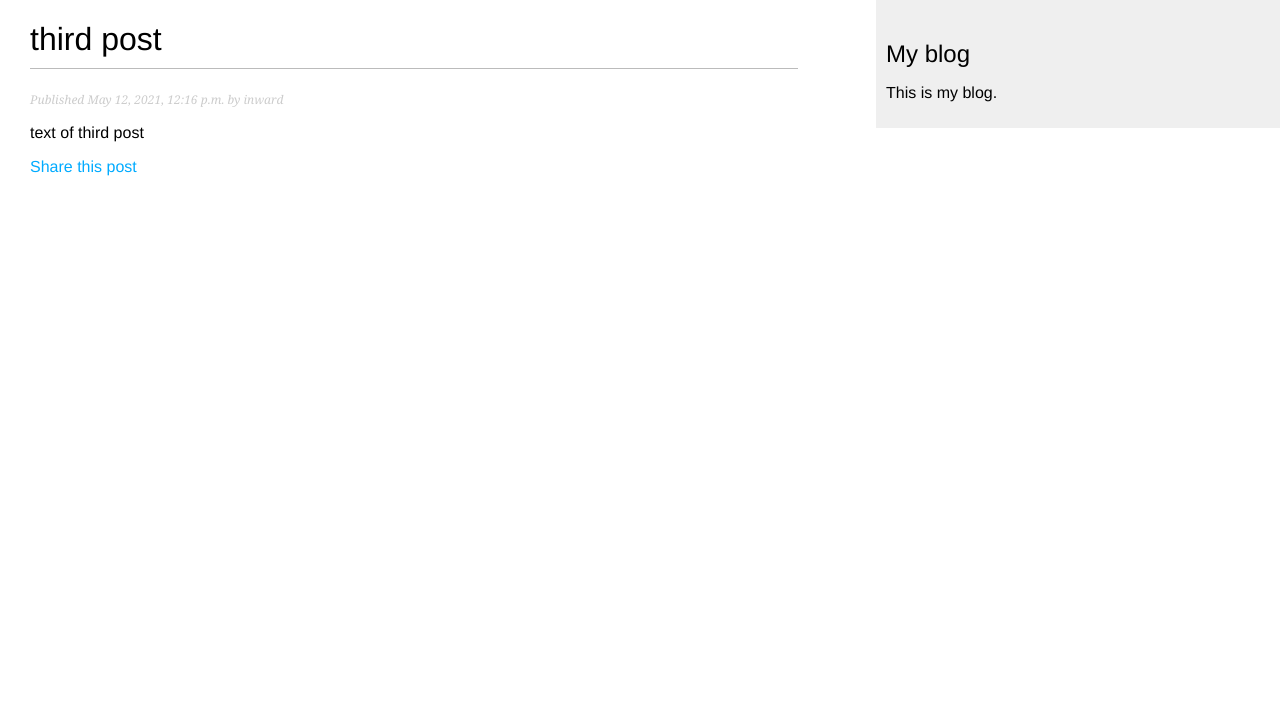
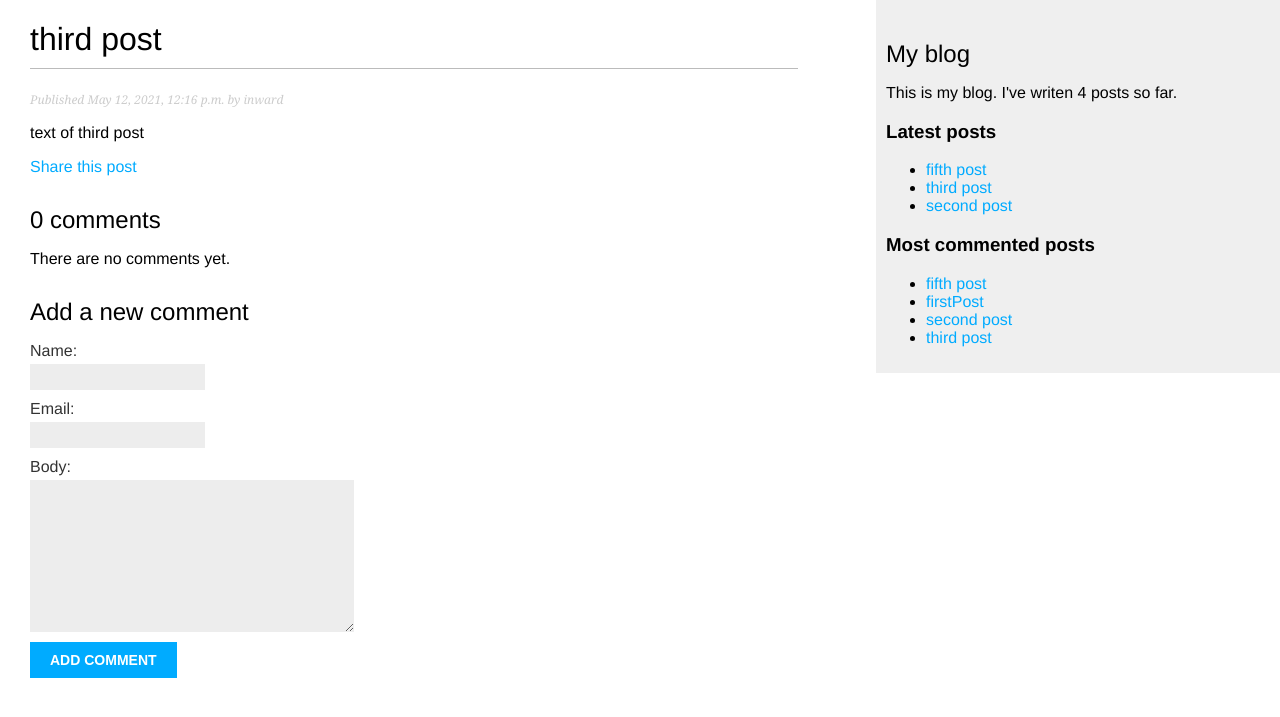
Before and after one commit to inwardik/pythonanywhere, a Django app: a page that uses blog/templates/blog/base.html in a window 1280 px wide. Shown: the top 717 px of the page. Run offline with Django 3.2, Linux system fonts and the light colour scheme; data comes from the database, SQL or seed files in the repository; both versions use the stored data as it was after the commit.

Commit message:
comment forms and user templates

```diff
--- a/blog/forms.py
+++ b/blog/forms.py
@@ -1,7 +1,13 @@
 from django import forms
+from .models import Comment
 
 class EmailPostForm(forms.Form):
     name = forms.CharField(max_length=25)
     email = forms.EmailField()
     to = forms.EmailField()
     comments = forms.CharField(required=False, widget=forms.Textarea)
+
+class CommentForm(forms.ModelForm):
+    class Meta:
+        model = Comment
+        fields = ('name', 'email', 'body')
--- a/blog/templates/blog/base.html
+++ b/blog/templates/blog/base.html
@@ -1,3 +1,4 @@
+{% load blog_tags %}
 {% load static %}
 <!DOCTYPE html>
 <html lang="en">
@@ -12,7 +13,16 @@
     </div>
     <div id="sidebar">
         <h2>My blog</h2>
-        <p>This is my blog.</p>
+        <p>This is my blog. I've writen {% total_posts %} posts so far.</p>
+        <h3>Latest posts</h3>
+        {% show_latest_posts 3 %}
+        <h3>Most commented posts</h3>
+        {% get_most_commented_posts as most_commented_posts %}
+        <ul>
+            {% for post in most_commented_posts %}
+            <li><a href="{{ post.get_absulute_url }}">{{ post.title }}</a> </li>
+            {% endfor %}
+        </ul>
     </div>
 
 </body>
--- a/blog/templates/blog/post/detail.html
+++ b/blog/templates/blog/post/detail.html
@@ -7,4 +7,27 @@
 <p>
     <a href="{% url 'blog:post_share' post.id %}">Share this post</a>
 </p>
+
+{% with comments.count as total_comments %}
+<h2>{{ total_comments }} comment{{ total_comments|pluralize }}</h2>
+{% endwith %}
+
+{% for comment in comments %}<div class="comment">
+<p class="info">
+Comment {{ forloop.counter }} by {{ comment.name }}
+{{ comment.created }}</p>
+{{ comment.body|linebreaks }}</div>
+{% empty %}
+<p>There are no comments yet.</p>
+{% endfor %}
+
+{% if new_comment %}
+<h2>Your comment has been added.</h2>{% else %}
+<h2>Add a new comment</h2>
+<form action="." method="post">{{ comment_form.as_p }}{% csrf_token %}
+<p><input type="submit" value="Add comment"></p>
+</form>
+{% endif %}
+
+
 {% endblock content %}
--- /dev/null
+++ b/blog/templates/blog/post/latest_posts.html
@@ -0,0 +1,4 @@
+<ul>
+{% for post in latest_posts %}
+<li><a href="{{ post.get_absolute_url }}">{{ post.title }}</a></li>{% endfor %}
+</ul>
--- /dev/null
+++ b/blog/templatetags/blog_tags.py
@@ -0,0 +1,19 @@
+from django import template
+from ..models import Post
+from django.db.models import Count
+
+register = template.Library()
+
+
+@register.simple_tag
+def total_posts():
+    return Post.published.count()
+
+@register.inclusion_tag('blog/post/latest_posts.html')
+def show_latest_posts(count=5):
+    latest_posts = Post.published.order_by('-publish')[:count]
+    return {'latest_posts': latest_posts}
+
+@register.simple_tag
+def get_most_commented_posts(count=5):
+    return Post.published.annotate(total_comments=Count('comments')).order_by('-total_comments')[:count]
--- a/blog/views.py
+++ b/blog/views.py
@@ -1,7 +1,7 @@
 from django.shortcuts import render, get_object_or_404
 from django.core.paginator import Paginator, EmptyPage, PageNotAnInteger
-from .models import Post
-from .forms import EmailPostForm
+from .models import Post, Comment
+from .forms import EmailPostForm, CommentForm
 from django.views.generic import ListView
 
 def send_mail(subject, message, to, to1):
@@ -48,4 +48,15 @@ class PostListView(ListView):
 def post_detail(request, year, month, day, post):
     post = get_object_or_404(Post, slug=post, status='published', publish__year=year,
                              publish__month=month, publish__day=day)
-    return render(request, 'blog/post/detail.html', {'post': post})
+    comments = post.comments.filter(active=True)
+    new_comment = None
+    if request.method == 'POST':
+        comment_form = CommentForm(data=request.POST)
+        if comment_form.is_valid():
+            new_comment = comment_form.save(commit=False)
+            new_comment.post = post
+            new_comment.save()
+    else:
+        comment_form = CommentForm()
+    return render(request, 'blog/post/detail.html', {'post': post, 'comments': comments,
+                                                     'new_comment': new_comment, 'comment_form': comment_form})
```
Also changed, not shown: blog/templatetags/__init__.py (added), db.sqlite3.
